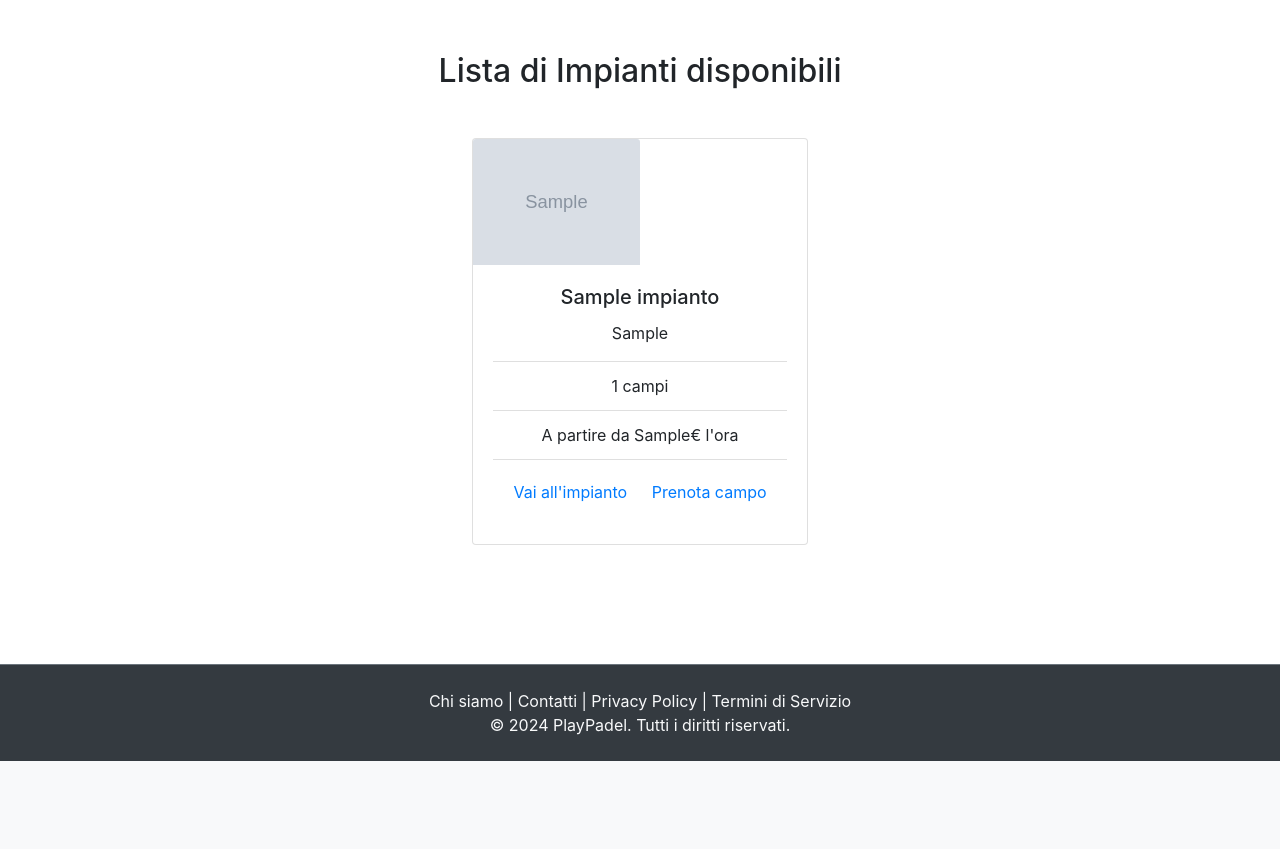
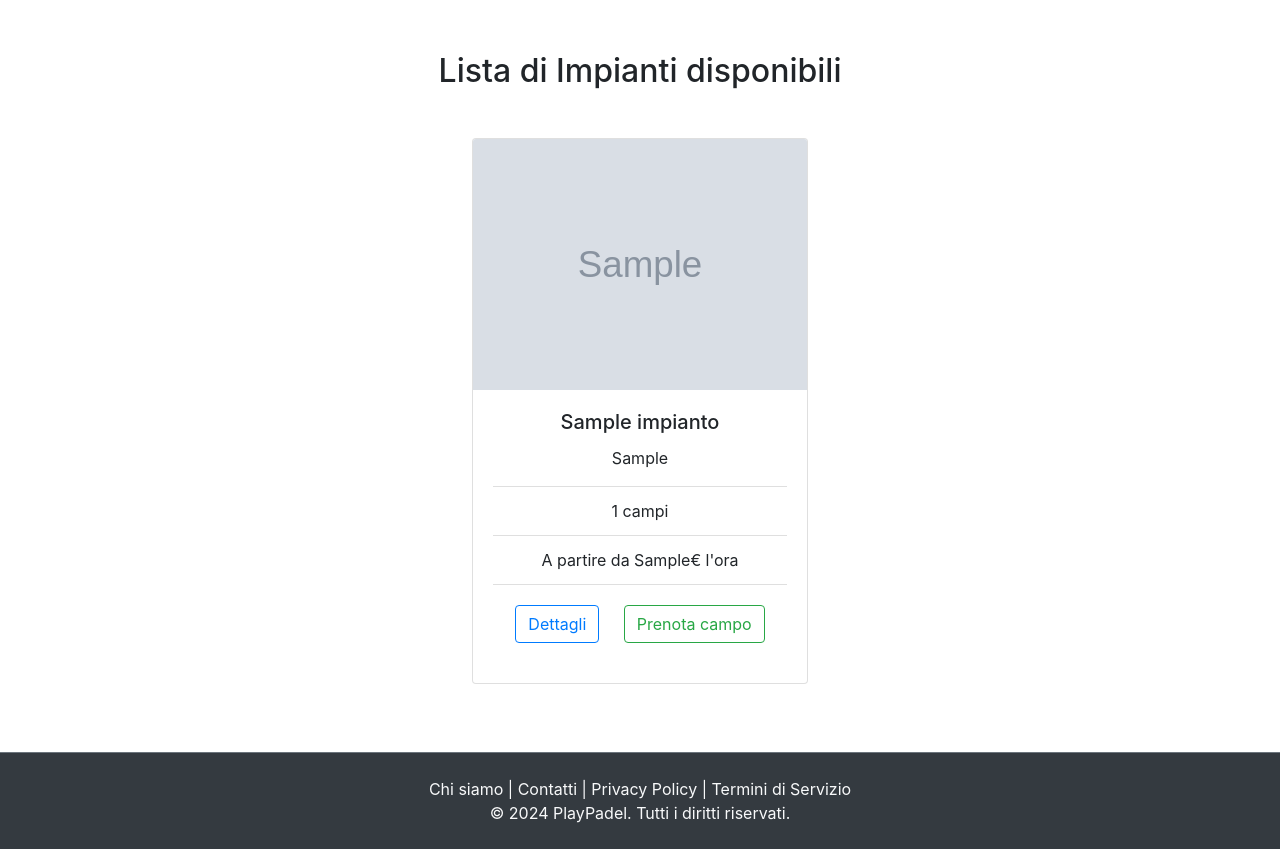
Before and after one commit to giammy02/progTW, a Django app: page /impianti/ in a window 1280 px wide. Shown: the part 71-920 px from the top of the page. Before the commit the page ends 832 px from the top, so only its background shows below. Run offline with Django 4.2, Linux system fonts and the light colour scheme; tables that the repository leaves empty hold one stand-in row (values such as "Sample post"); grey boxes marked "Sample" are stand-in pictures; some libraries are stand-ins or nearby versions.

Commit message:
Final version of impianti.html, added impianto_detail

```diff
--- a/playPadel/website/templates/website/impianti.html
+++ b/playPadel/website/templates/website/impianti.html
@@ -1,8 +1,6 @@
 {% extends "playPadel/base.html" %}
 
 {% load static %}
-
-<link rel="stylesheet" href="{% static 'css/custombtsp.css' %}">
 
 {% block title %} PlayPadel - Impianti {% endblock %}
 
@@ -14,7 +12,7 @@
             <div class="card-deck justify-content-center">
                 {% for impianto in object_list %}
                     <div class="card my-3" style="min-width: 21rem; max-width: 21rem;">
-                        <img class="card-img-top" src="{% static 'img/profile_pics' %}/{{ impianto.foto }}" alt="" style=" width:50%;opacity: 0.9; background-repeat: no-repeat">
+                        <img class="card-img-top" src="{% static 'img/profile_pics' %}/{{ impianto.foto }}" alt="" style="height: 50%; opacity: 0.9;  object-fit: cover; object-position: center">
                         <div class="card-body">
                             <h5 class="card-title">{{ impianto.nome }}</h5>
                             <p class="card-text">{{ impianto.posizione }}</p>
@@ -23,13 +21,13 @@
                                 <li class="list-group-item">A partire da {{ impianto.prezzi }}€ l'ora</li>
                             </ul>
                             <div class="card-body">
-                                <a href="#" class="card-link">Vai all'impianto</a>
-                                <a href="#" class="card-link">Prenota campo</a> <!-- AGGIUNGERE LINK CON ANCHOR SEZIONE CAMPI DELL'IMPIANTO -->
+                                <a href="#" class="card-link btn btn-outline-primary " role="button">Dettagli</a>
+                                <a href="#" class="card-link btn btn-outline-success" role="button">Prenota campo</a> <!-- AGGIUNGERE LINK CON ANCHOR SEZIONE CAMPI DELL'IMPIANTO -->
                             </div>
                         </div>
                     </div>
                 {% empty %}
-                    <h5 class="py-2">Non c'è ancora nulla qui...</h5>
+                    <h5 class="my-2">Non c'è ancora nulla qui...</h5>
                 {% endfor %}
             </div>
         </div>
```
Also changed, not shown: playPadel/website/templates/website/impianto_detail.html (added, +11 -0 lines), playPadel/static/css/custombtsp.css (deleted).
